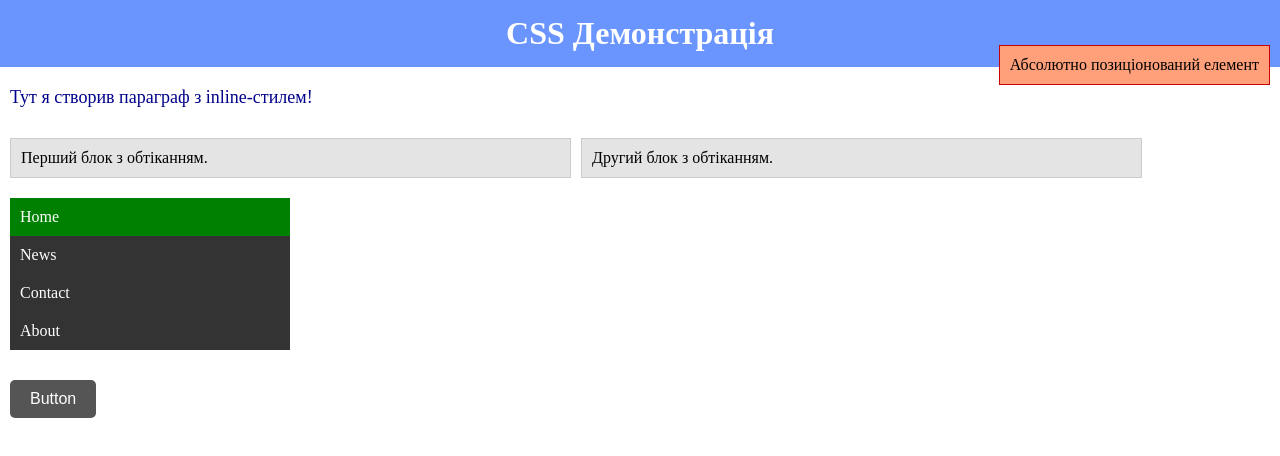
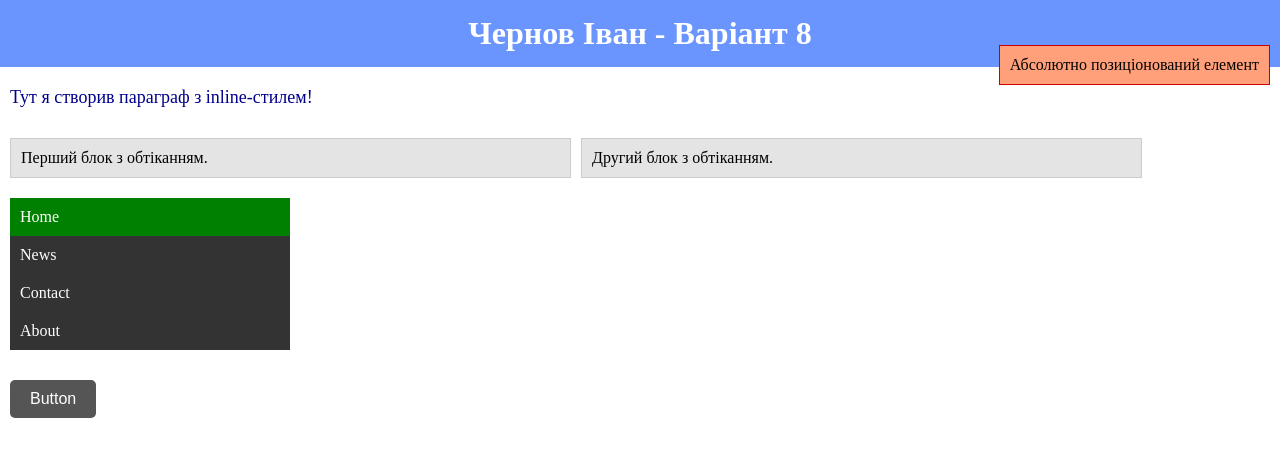
Before and after one commit to vanyachernov/CSS-structures, a plain HTML site: page index.html in a window 1280 px wide. Drawn offline with Linux system fonts and the light colour scheme.

Commit message:
Update headers

```diff
--- a/index.html
+++ b/index.html
@@ -2,7 +2,7 @@
 <html lang="uk">
 <head>
     <meta charset="UTF-8">
-    <title>Демонстрація використання CSS</title>
+    <title>Лабораторна робота 2</title>
     <link rel="stylesheet" href="styles.css">
     <style>
         .header {
@@ -29,7 +29,7 @@
     </style>
 </head>
 <body>
-    <h1 class="header">CSS Демонстрація</h1>
+    <h1 class="header">Чернов Іван - Варіант 8</h1>
     <p style="
         color: darkblue;
         font-size: 18px;
```
